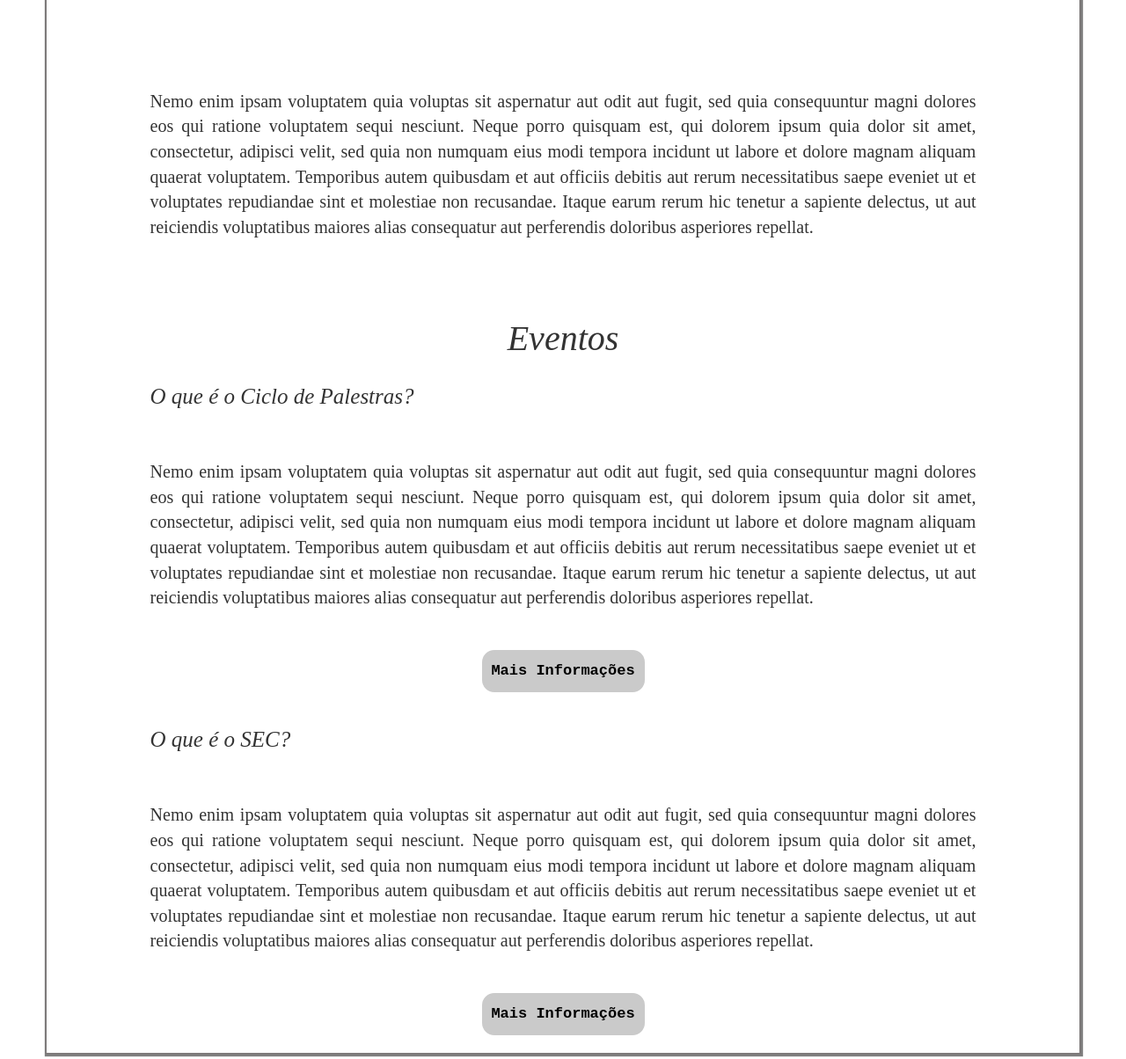
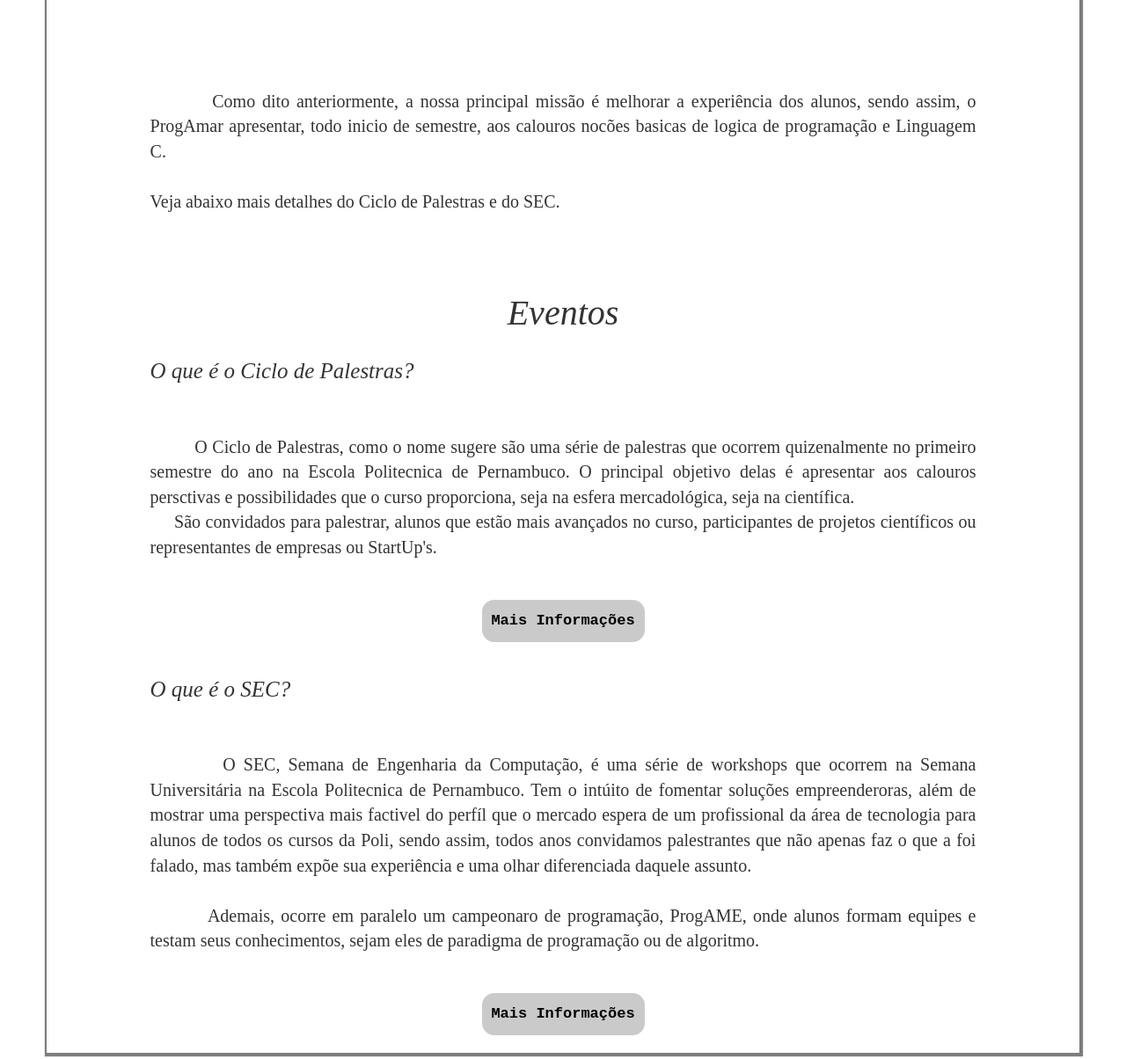
Before and after one commit to nunessilas/site-caec-poli-upe, a website: page sobre.html in a window 1280 px wide. Shown: the part 523-1727 px from the top of the page at 88% size. Drawn offline with nearby package versions, Linux system fonts and the light colour scheme; files whose address does not match are found by name.

Commit message:
Add files via upload

```diff
--- a/sobre.html
+++ b/sobre.html
@@ -42,17 +42,17 @@
 
 		<div id="informacoes">
 			<h1 class="tex1">Sobre</h1>
-			<p id="pax1">Nemo enim ipsam voluptatem quia voluptas sit aspernatur aut odit aut fugit, sed quia consequuntur magni dolores eos qui ratione voluptatem sequi nesciunt. Neque porro quisquam est, qui dolorem ipsum quia dolor sit amet, consectetur, adipisci velit, sed quia non numquam eius modi tempora incidunt ut labore et dolore magnam aliquam quaerat voluptatem. Temporibus autem quibusdam et aut officiis debitis aut rerum necessitatibus saepe eveniet ut et voluptates repudiandae sint et molestiae non recusandae. Itaque earum rerum hic tenetur a sapiente delectus, ut aut reiciendis voluptatibus maiores alias consequatur aut perferendis doloribus asperiores repellat.</p>
+			<p id="pax1">&nbsp;&nbsp;&nbsp;&nbsp;&nbsp;&nbsp;&nbsp;&nbsp;&nbsp;Como dito anteriormente, a nossa principal missão é melhorar a experiência dos alunos, sendo assim, o ProgAmar apresentar, todo inicio de semestre, aos calouros nocões basicas de logica de programação e Linguagem C.<br><BR>Veja abaixo mais detalhes do Ciclo de Palestras e do SEC.</p>
 
 			<h1 class="tex1">Eventos</h1>
 			<h2 class="tex2">O que é o Ciclo de Palestras?</h2>
-			<p class="pax_1" >Nemo enim ipsam voluptatem quia voluptas sit aspernatur aut odit aut fugit, sed quia consequuntur magni dolores eos qui ratione voluptatem sequi nesciunt. Neque porro quisquam est, qui dolorem ipsum quia dolor sit amet, consectetur, adipisci velit, sed quia non numquam eius modi tempora incidunt ut labore et dolore magnam aliquam quaerat voluptatem. Temporibus autem quibusdam et aut officiis debitis aut rerum necessitatibus saepe eveniet ut et voluptates repudiandae sint et molestiae non recusandae. Itaque earum rerum hic tenetur a sapiente delectus, ut aut reiciendis voluptatibus maiores alias consequatur aut perferendis doloribus asperiores repellat.</p>
+			<p class="pax_1" >&nbsp;&nbsp;&nbsp;&nbsp;&nbsp;&nbsp;&nbsp;&nbsp;&nbsp;O Ciclo de Palestras, como o nome sugere são uma série de palestras que ocorrem quizenalmente no primeiro semestre do ano na Escola Politecnica de Pernambuco. O principal objetivo delas é apresentar aos calouros persctivas e possibilidades que o curso proporciona, seja na esfera mercadológica, seja na científica.<br>&nbsp;&nbsp;&nbsp;&nbsp;&nbsp;São convidados para palestrar, alunos que estão mais avançados no curso, participantes de projetos científicos ou representantes de empresas ou StartUp's. </p>
 			<a href="ciclo_de_palestras.html">
             <button class="botao">Mais Informações</button>
             </a>
 
 			<h2 class="tex2">O que é o SEC?</h2>
-			<p class="pax_1" >Nemo enim ipsam voluptatem quia voluptas sit aspernatur aut odit aut fugit, sed quia consequuntur magni dolores eos qui ratione voluptatem sequi nesciunt. Neque porro quisquam est, qui dolorem ipsum quia dolor sit amet, consectetur, adipisci velit, sed quia non numquam eius modi tempora incidunt ut labore et dolore magnam aliquam quaerat voluptatem. Temporibus autem quibusdam et aut officiis debitis aut rerum necessitatibus saepe eveniet ut et voluptates repudiandae sint et molestiae non recusandae. Itaque earum rerum hic tenetur a sapiente delectus, ut aut reiciendis voluptatibus maiores alias consequatur aut perferendis doloribus asperiores repellat.</p>
+			<p class="pax_1" >&nbsp;&nbsp;&nbsp;&nbsp;&nbsp;&nbsp;&nbsp;&nbsp;&nbsp;O SEC, Semana de Engenharia da Computação, é uma série de workshops que ocorrem na Semana Universitária na Escola Politecnica de Pernambuco. Tem o intúito de fomentar soluções empreenderoras, além de mostrar uma perspectiva mais factivel do perfíl que o mercado espera de um profissional da área de tecnologia para alunos de todos os cursos da Poli, sendo assim, todos anos convidamos palestrantes que não apenas faz o que a foi falado, mas também expõe sua experiência e uma olhar diferenciada daquele assunto.<br><br>&nbsp;&nbsp;&nbsp;&nbsp;&nbsp;&nbsp;&nbsp;&nbsp;&nbsp;Ademais, ocorre em paralelo um campeonaro de programação, ProgAME, onde alunos formam equipes e testam seus conhecimentos, sejam eles de paradigma de programação ou de algoritmo.</p>
 			<a href="sec.html">
                 <button class="botao">Mais Informações</button>
             </a>
```
